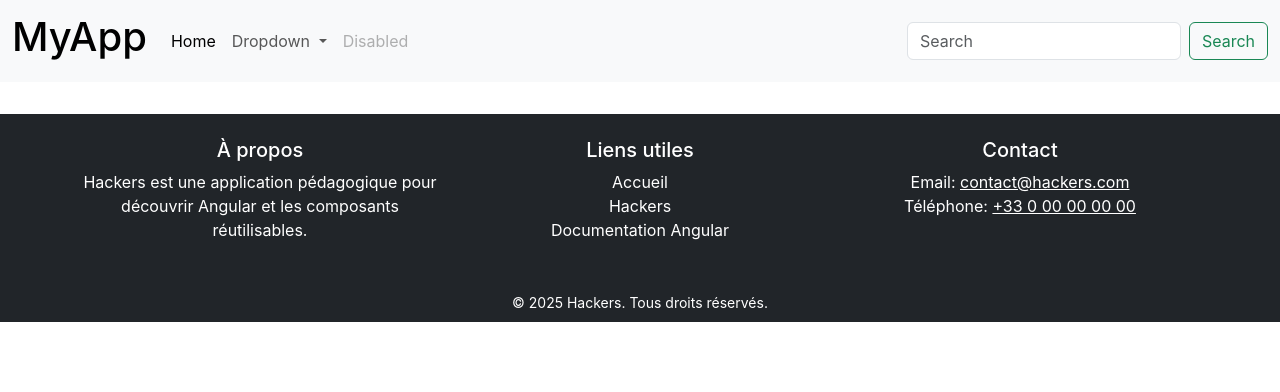
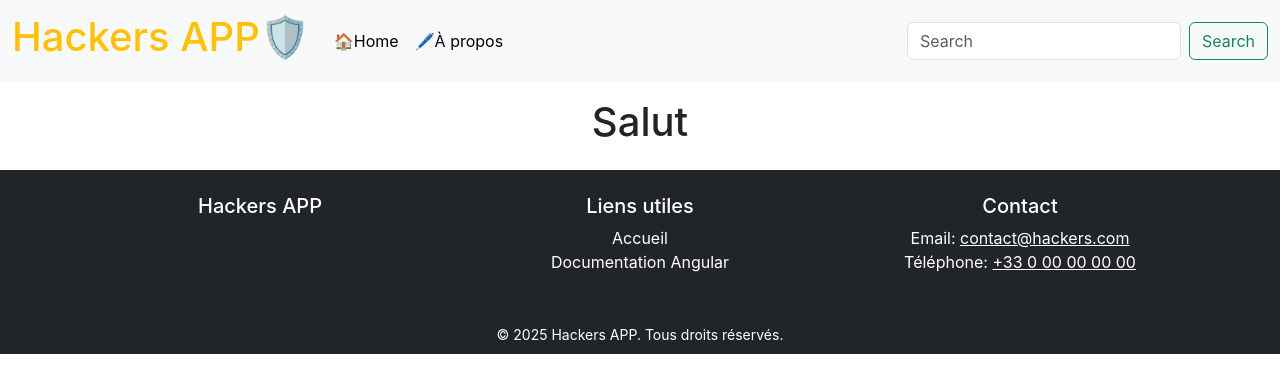
Before and after one commit to FilloyLuca/Hackers_Angular, an Angular app: page /about in a window 1280 px wide. Before the commit this address led to /. Shown: the top 392 px of the page. Built offline with nearby package versions, Linux system fonts and the light colour scheme.

Commit message:
Header modifier , home fait et debut de about

```diff
--- a/src/app/app-module.ts
+++ b/src/app/app-module.ts
@@ -7,13 +7,15 @@ import { NgbModule } from '@ng-bootstrap/ng-bootstrap';
 import { Header } from './component/header/header';
 import { Footer } from './component/footer/footer';
 import { Home } from './component/home/home';
+import { About } from './component/about/about';
 
 @NgModule({
   declarations: [
     App,
     Header,
     Footer,
-    Home
+    Home,
+    About
   ],
   imports: [
     BrowserModule,
--- a/src/app/app-routing-module.ts
+++ b/src/app/app-routing-module.ts
@@ -1,7 +1,13 @@
 import { NgModule } from '@angular/core';
 import { RouterModule, Routes } from '@angular/router';
+import { Home } from './component/home/home';
+import { About } from './component/about/about';
 
-const routes: Routes = [];
+const routes: Routes = [
+  { path: '', component: Home },
+  { path: 'about', component: About}
+];
+
 
 @NgModule({
   imports: [RouterModule.forRoot(routes)],
--- a/src/app/app.html
+++ b/src/app/app.html
@@ -182,7 +182,7 @@
 <app-header></app-header>
 
 <main class="main">
-
+  <router-outlet></router-outlet>
 </main>
 
 <!-- * * * * * * * * * * * * * * * * * * * * * * * * * * * * * * * * -->
@@ -194,5 +194,5 @@
 <!-- * * * * * * * * * * * * * * * * * * * * * * * * * * * * * * * * -->
 
 
-<router-outlet></router-outlet>
+
 <app-footer></app-footer>
--- a/src/app/app.ts
+++ b/src/app/app.ts
@@ -1,9 +1,12 @@
 import { Component, signal } from '@angular/core';
 import { RouterModule, Routes } from '@angular/router';
 import { Home } from './component/home/home';
+import { About } from './component/about/about';
+
 
 const routes: Routes = [
-  { path: '', component: Home }
+  { path: '', component: Home },
+  { path: '', component: About}
 ];
 
 @Component({
--- /dev/null
+++ b/src/app/component/about/about.html
@@ -0,0 +1 @@
+<h1>Salut</h1>
--- /dev/null
+++ b/src/app/component/about/about.ts
@@ -0,0 +1,11 @@
+import { Component } from '@angular/core';
+
+@Component({
+  selector: 'app-about',
+  standalone: false,
+  templateUrl: './about.html',
+  styleUrl: './about.css',
+})
+export class About {
+
+}
--- a/src/app/component/footer/footer.html
+++ b/src/app/component/footer/footer.html
@@ -3,10 +3,8 @@
   <div class="container text-center text-md-left">
     <div class="row">
 
-      <!-- Section À propos -->
       <div class="col-md-4 mb-3">
-        <h5>À propos</h5>
-        <p>Hackers est une application pédagogique pour découvrir Angular et les composants réutilisables.</p>
+        <h5>Hackers APP</h5>
       </div>
 
       <!-- Section Liens utiles -->
@@ -14,7 +12,6 @@
         <h5>Liens utiles</h5>
         <ul class="list-unstyled">
           <li><a href="#" class="text-white text-decoration-none">Accueil</a></li>
-          <li><a href="/table-multiplication" class="text-white text-decoration-none">Hackers</a></li>
           <li><a href="https://angular.dev" class="text-white text-decoration-none" target="_blank"  rel="noopener noreferrer">Documentation Angular</a></li>
         </ul>
       </div>
@@ -33,6 +30,6 @@
 
   <!-- Copyright -->
   <div class="text-center mt-3">
-    <small>&copy; 2025 Hackers. Tous droits réservés.</small>
+    <small>&copy; 2025 Hackers APP. Tous droits réservés.</small>
   </div>
 </footer>
--- a/src/app/component/header/header.html
+++ b/src/app/component/header/header.html
@@ -1,7 +1,7 @@
 <nav class="navbar navbar-expand-xl navbar-light bg-light">
     <div class="container-fluid">
         <a class="navbar-brand" href="#">
-            <h1>MyApp</h1>
+            <h1 class="text-warning">Hackers APP🛡️</h1>
         </a>
         <button class="navbar-toggler" type="button" data-bs-toggle="collapse" data-bstarget="#navbarSupportedContent"
             aria-controls="navbarSupportedContent" aria-expanded="false" arialabel="Toggle navigation">
@@ -10,24 +10,10 @@
         <div class="collapse navbar-collapse" id="navbarSupportedContent">
             <ul class="navbar-nav me-auto mb-2 mb-lg-0">
                 <li class="nav-item">
-                    <a class="nav-link active" aria-current="page" href="#">Home</a>
-                </li>
-                <li class="nav-item dropdown">
-                    <a class="nav-link dropdown-toggle" href="#" id="navbarDropdown" role="button"
-                        data-bs-toggle="dropdown" aria-expanded="false">
-                        Dropdown
-                    </a>
-                    <ul class="dropdown-menu" aria-labelledby="navbarDropdown">
-                        <li><a class="dropdown-item" href="#">Action</a></li>
-                        <li><a class="dropdown-item" href="#">Another action</a></li>
-                        <li>
-                            <hr class="dropdown-divider">
-                        </li>
-                        <li><a class="dropdown-item" href="#">Something else here</a></li>
-                    </ul>
+                    <a class="nav-link active" aria-current="page" href="#">🏠Home</a>
                 </li>
                 <li class="nav-item">
-                    <a class="nav-link disabled" href="#" tabindex="-1" aria-disabled="true">Disabled</a>
+                    <a class="nav-link active" routerLink="about">🖊️À propos</a>
                 </li>
             </ul>
             <form class="d-flex">
--- a/src/app/component/home/home.html
+++ b/src/app/component/home/home.html
@@ -1 +1 @@
-<p>home works!</p>
+<h1><strong>Bienvenue sur Hackers App ! 🐱‍💻</strong></h1>
```
Also changed, not shown: src/app/component/about/about.css (added), 1 other file (tests, documents, lock files or other folders).
